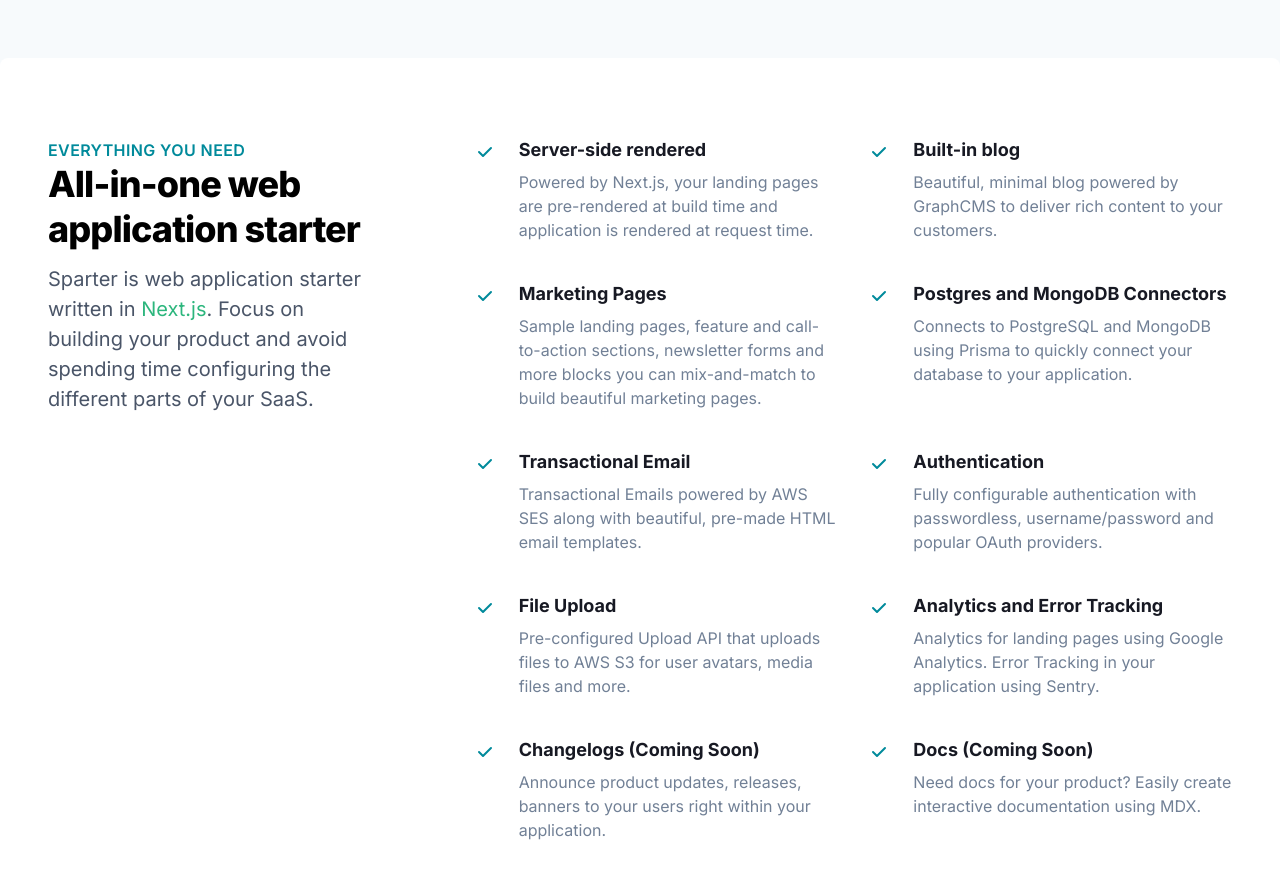
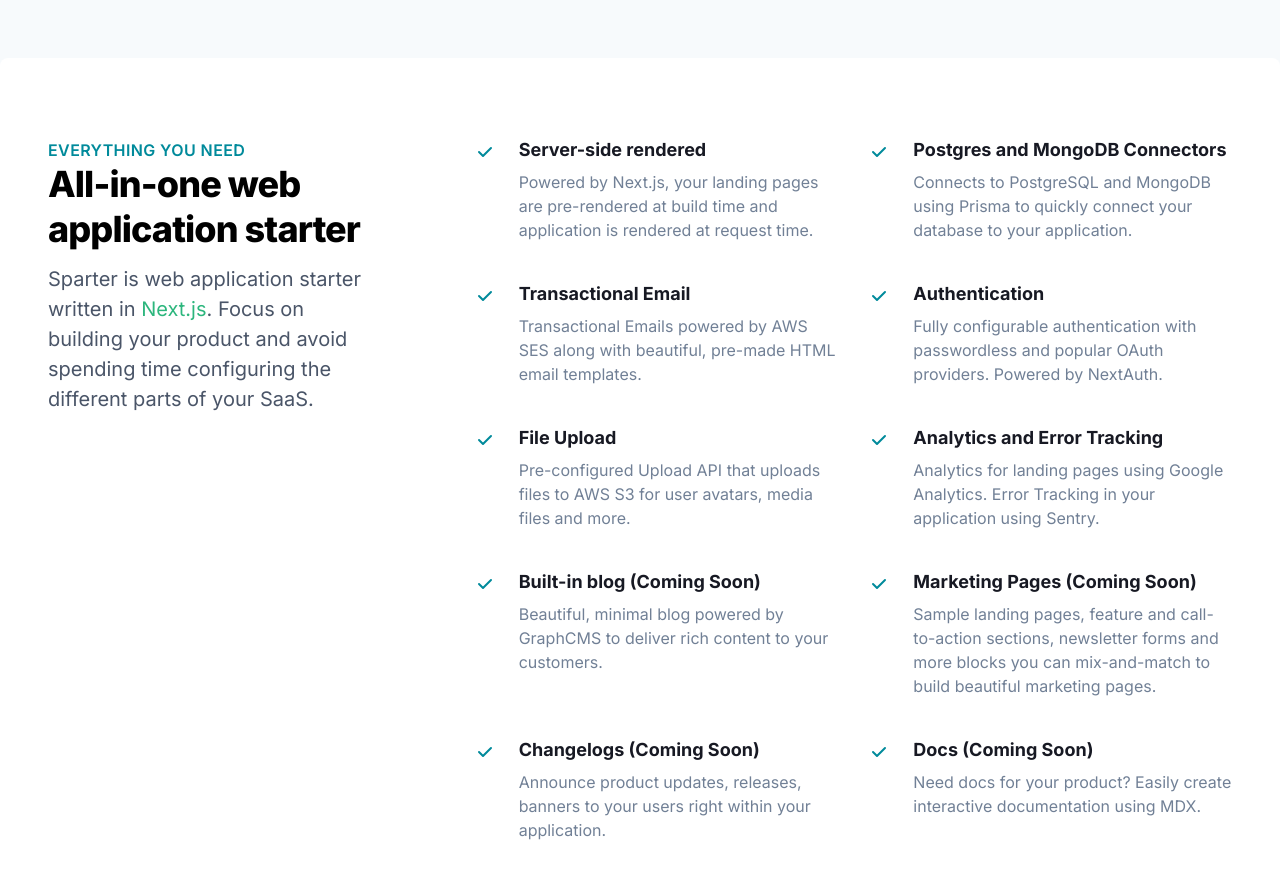
Before and after one commit to 0xi4o/sparter, a Next.js app: page / in a window 1280 px wide. Shown: the part 620-1498 px from the top of the page. Built offline with nearby package versions, Linux system fonts and the light colour scheme.

Commit message:
Update features section

```diff
--- a/components/common/Feature.tsx
+++ b/components/common/Feature.tsx
@@ -125,16 +125,6 @@
 								pre-rendered at build time and application is
 								rendered at request time.
 							</FeatureItem>
-							<FeatureItem title='Built-in blog'>
-								Beautiful, minimal blog powered by GraphCMS to
-								deliver rich content to your customers.
-							</FeatureItem>
-							<FeatureItem title='Marketing Pages'>
-								Sample landing pages, feature and call-to-action
-								sections, newsletter forms and more blocks you
-								can mix-and-match to build beautiful marketing
-								pages.
-							</FeatureItem>
 							<FeatureItem title='Postgres and MongoDB Connectors'>
 								Connects to PostgreSQL and MongoDB using Prisma
 								to quickly connect your database to your
@@ -146,8 +136,8 @@
 							</FeatureItem>
 							<FeatureItem title='Authentication'>
 								Fully configurable authentication with
-								passwordless, username/password and popular
-								OAuth providers.
+								passwordless and popular OAuth providers.
+								Powered by NextAuth.
 							</FeatureItem>
 							<FeatureItem title='File Upload'>
 								Pre-configured Upload API that uploads files to
@@ -157,6 +147,16 @@
 								Analytics for landing pages using Google
 								Analytics. Error Tracking in your application
 								using Sentry.
+							</FeatureItem>
+							<FeatureItem title='Built-in blog (Coming Soon)'>
+								Beautiful, minimal blog powered by GraphCMS to
+								deliver rich content to your customers.
+							</FeatureItem>
+							<FeatureItem title='Marketing Pages (Coming Soon)'>
+								Sample landing pages, feature and call-to-action
+								sections, newsletter forms and more blocks you
+								can mix-and-match to build beautiful marketing
+								pages.
 							</FeatureItem>
 							<FeatureItem title='Changelogs (Coming Soon)'>
 								Announce product updates, releases, banners to
```
